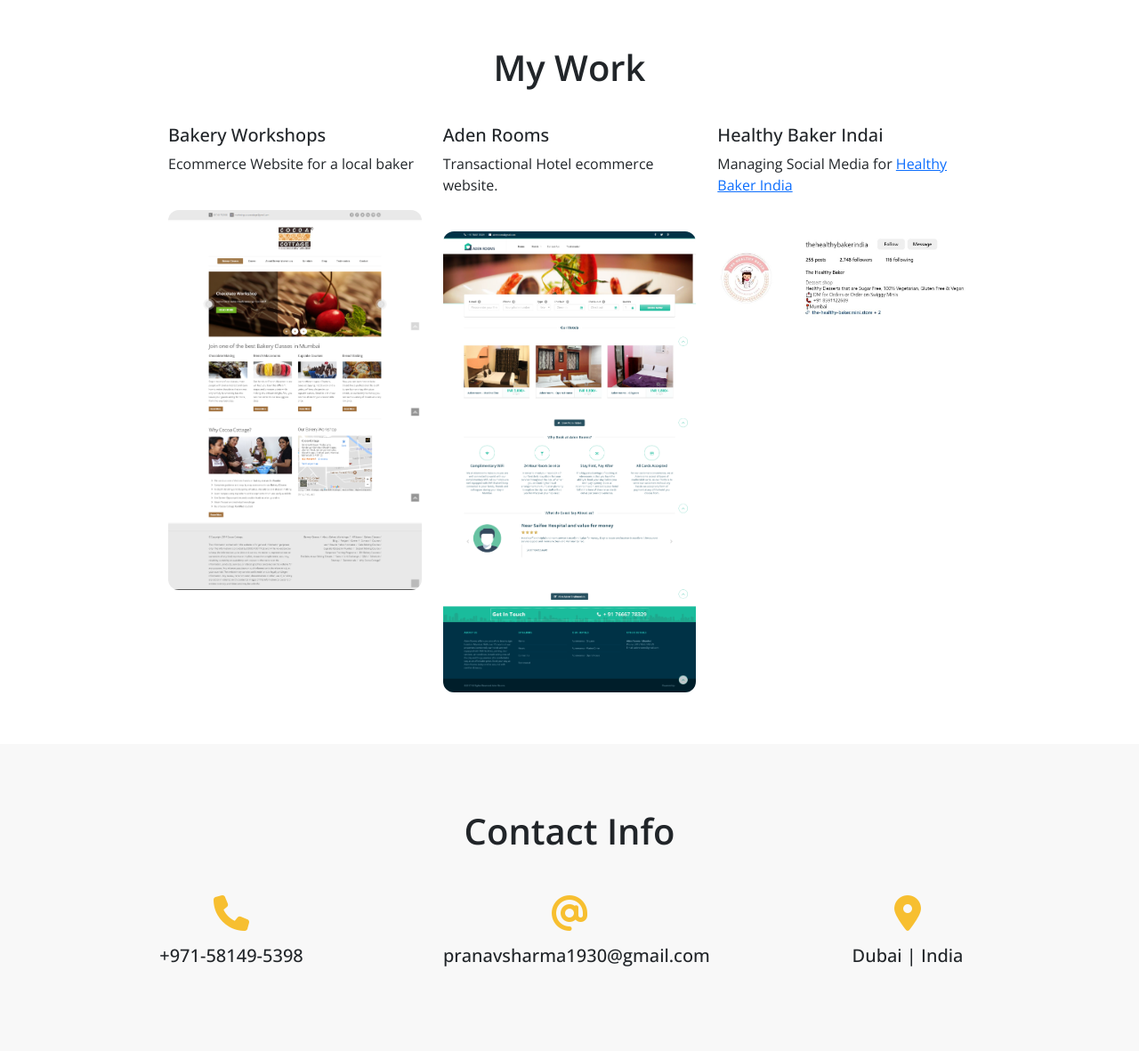
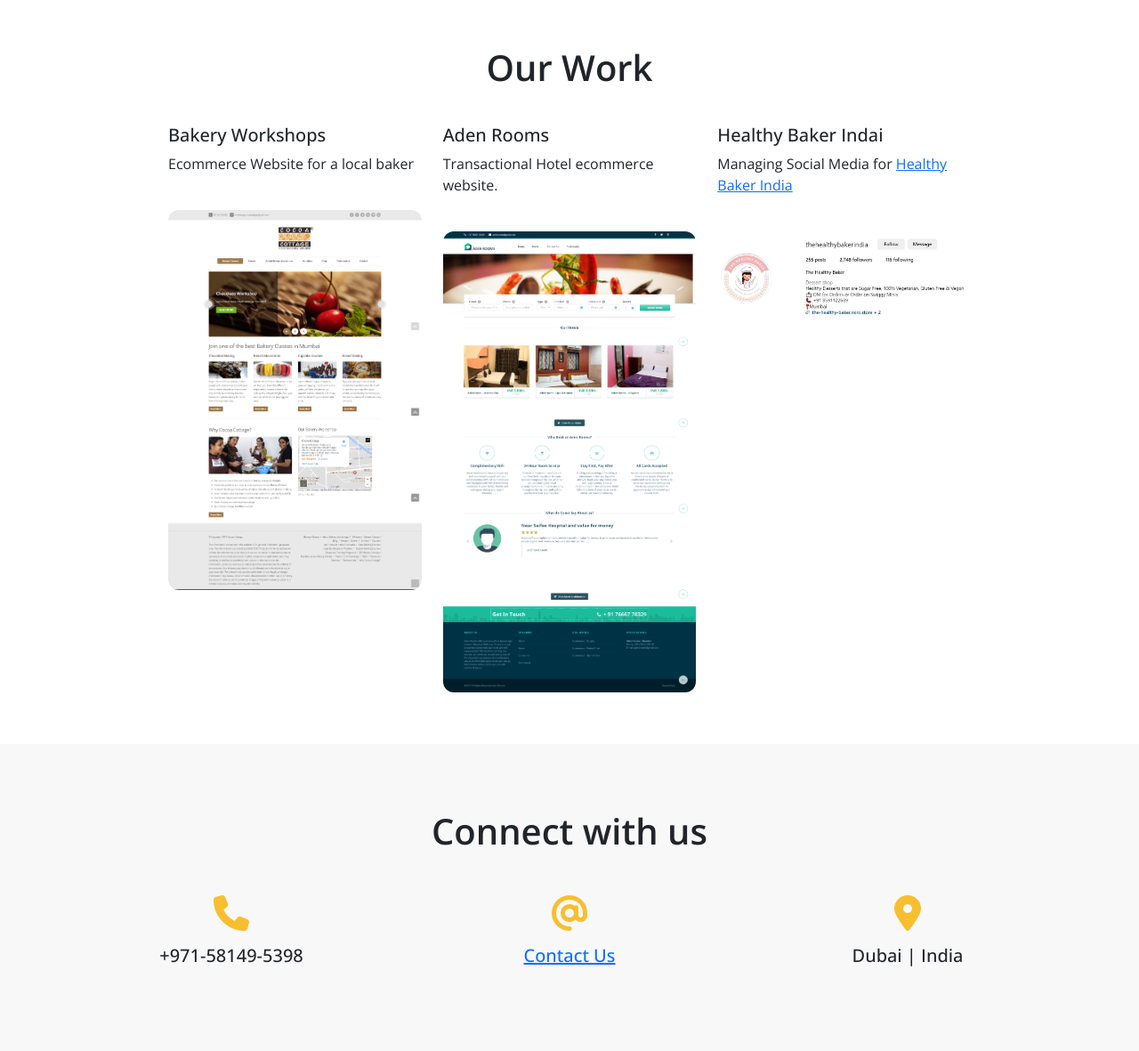
Before and after one commit to PranavMall/strive-digitally, a plain HTML site: page index.html in a window 1280 px wide. Shown: the part 2261-3442 px from the top of the page at 89% size. Drawn offline with nearby package versions, Linux system fonts and the light colour scheme.

Commit message:
Google Forms link

```diff
--- a/index.html
+++ b/index.html
@@ -413,7 +413,7 @@ section {
     <section class="bg-white" id="Portfolio">
         <div class="container">
             <div class="row">
-                <h1 class="col-12 text-center fw-semibold py-3">My Work</h1>
+                <h1 class="col-12 text-center fw-semibold py-3">Our Work</h1>
             </div>
             <div class="row">
                 <div class="mx-auto col-10 row">
@@ -459,7 +459,7 @@ section {
     <section class="bg-light-grey" id="Contact">
         <div class="container">
             <div class="row">
-                <h1 class="col-12 text-center fw-semibold py-3">Contact Info</h1>
+                <h1 class="col-12 text-center fw-semibold py-3">Connect with us</h1>
             </div>
             <div class="row">
                 <div class="col-12 col-md-4 px-5 py-2 py-md-4">
@@ -468,7 +468,7 @@ section {
                 </div>
                 <div class="col-12 col-md-4 px-5 py-2 py-md-4">
                     <i class="fa-solid fa-at h1 text-accent-4 d-block text-center"></i>
-                    <h5 class="lh-lg text-center">pranavsharma1930@gmail.com</h5>
+                    <h5 class="lh-lg text-center"><a href="https://forms.gle/VDMLD5XZcPx9bWiP8" target="_blank">Contact Us</a></h5>
                 </div>
                 <div class="col-12 col-md-4 px-5 py-2 py-md-4">
                     <i class="fa-solid fa-location-dot h1 text-accent-4 d-block text-center"></i>
```
